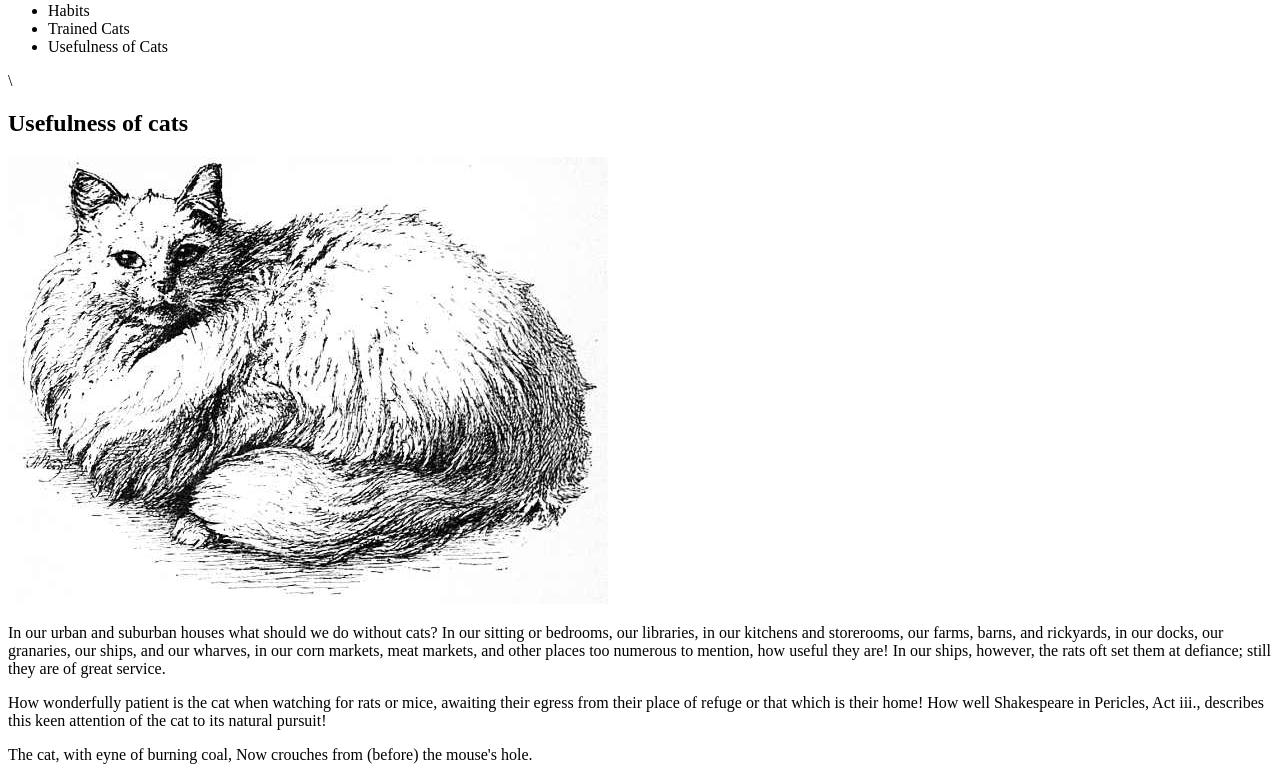
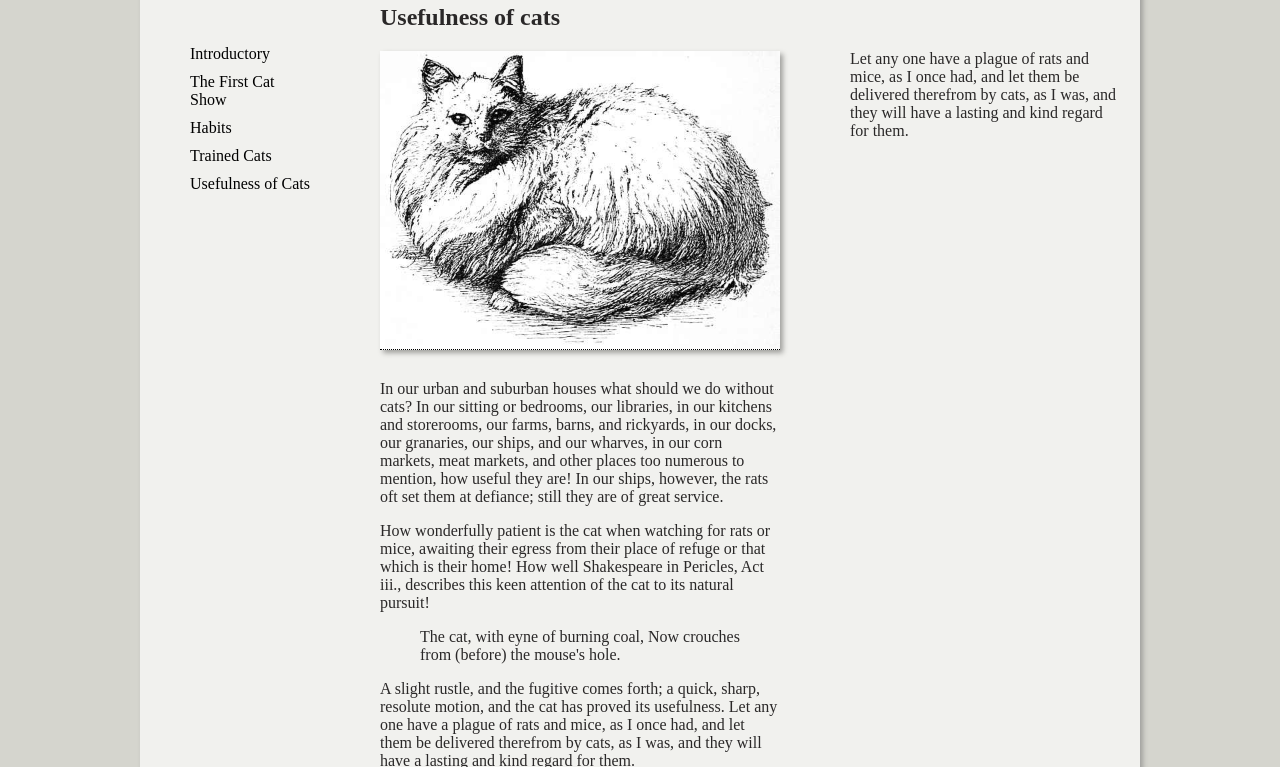
Before and after one commit to Sheps29/layouts, a plain HTML site: page Layout3.html in a window 1280 px wide. Shown: the part 114-881 px from the top of the page. Drawn offline with Linux system fonts and the light colour scheme; a web font is replaced by a local one.

Commit message:
new layouts

```diff
--- a/Layout3.html
+++ b/Layout3.html
@@ -1,35 +1,54 @@
 <!DOCTYPE html>
 <html>
+
 <head>
-        <title>Layout 3</title>
+    <title>Layout 3</title>
+    <link rel="stylesheet" href="style3.css">
+    <link rel="preconnect" href="https://fonts.googleapis.com">
+    <link rel="preconnect" href="https://fonts.gstatic.com" crossorigin>
+    <link href="https://fonts.googleapis.com/css2?family=Jaini&family=Permanent+Marker&display=swap" rel="stylesheet">
 </head>
+
 <body>
-    <header>
+    <header class="header">
         <h1>Extracts from "Our Cats, by Harrison Weir"</h1>
     </header>
-    <aside>
+    <article class="block">
         <div>
+            <nav>
                 <ul>
-                   <li>Introductory</li>
-                   <li>The First Cat Show</li>
-                   <li>Habits</li>
-                   <li>Trained Cats</li>
-                   <li>Usefulness of Cats</li>
+                    <li><a href="#">Introductory</a></li>
+                    <li><a href="#">The First Cat Show</a></li>
+                    <li><a href="#">Habits</a></li>
+                    <li><a href="#">Trained Cats</a></li>
+                    <li><a href="#">Usefulness of Cats</a></li>
                 </ul>
+            </nav>
+            <main>
+                <h2>Usefulness of cats</h2>
+                <div class="photo"><img src="./images/fluffy.jpg" alt="cat" class="img"></div>
+                <p>In our urban and suburban houses what should we do without cats? In our sitting or bedrooms, our
+                    libraries, in our kitchens and storerooms, our farms, barns, and rickyards, in our docks, our
+                    granaries, our ships, and our wharves, in our corn markets, meat markets, and other places too
+                    numerous to mention, how useful they are! In our ships, however, the rats oft set them at defiance;
+                    still they are of great service.</p>
+                <p>How wonderfully patient is the cat when watching for rats or mice, awaiting their egress from their
+                    place of refuge or that which is their home! How well Shakespeare in Pericles, Act iii., describes
+                    this keen attention of the cat to its natural pursuit!</p>
+                <blockquote>The cat, with eyne of burning coal, Now crouches from (before) the mouse's hole.
+                </blockquote>
+                <p>A slight rustle, and the fugitive comes forth; a quick, sharp, resolute motion, and the cat has
+                    proved its usefulness. Let any one have a plague of rats and mice, as I once had, and let them be
+                    delivered therefrom by cats, as I was, and they will have a lasting and kind regard for them.</p>
+            </main>
+            <aside>
+                <p>Let any one have a plague of rats and mice, as I once had, and let them be delivered therefrom by
+                    cats, as I was, and they will have a lasting and kind regard for them.</p>
+            </aside>
         </div>
-    </aside>
-    <main>\
-        <div>
-            <h2>Usefulness of cats</h2>
-            <img src="fluffy.jpg" alt="кот">
-            <p>In our urban and suburban houses what should we do without cats? In our sitting or bedrooms, our libraries, in our kitchens and storerooms, our farms, barns, and rickyards, in our docks, our granaries, our ships, and our wharves, in our corn markets, meat markets, and other places too numerous to mention, how useful they are! In our ships, however, the rats oft set them at defiance; still they are of great service.</p>
-            <p>How wonderfully patient is the cat when watching for rats or mice, awaiting their egress from their place of refuge or that which is their home! How well Shakespeare in Pericles, Act iii., describes this keen attention of the cat to its natural pursuit!</p>
-            <p>The cat, with eyne of burning coal, Now crouches from (before) the mouse's hole.</p>
-            <p>A slight rustle, and the fugitive comes forth; a quick, sharp, resolute motion, and the cat has proved its usefulness. Let any one have a plague of rats and mice, as I once had, and let them be delivered therefrom by cats, as I was, and they will have a lasting and kind regard for them.</p>
-        </div>
-    </main>
-    <aside>
-        <p>Let any one have a plague of rats and mice, as I once had, and let them be delivered therefrom by cats, as I was, and they will have a lasting and kind regard for them.</p>
-    </aside>
+    </article>
 </body>
+
 </html>
+
+</html>
--- /dev/null
+++ b/style.css
@@ -0,0 +1,66 @@
+body {
+	background-color: #abb5ab;
+	font-family: "Jaini", system-ui;
+	padding: 10px;
+}
+
+.header {
+	display: flex;
+	justify-content: center;
+	text-shadow: 2px 2px 4px rgb(73, 98, 73);
+}
+
+.block {
+	display: flex;
+	justify-content: center;
+}
+
+.block div {
+	padding: 10px;
+}
+
+.block ul {
+	list-style-type: none;
+	padding: 0;
+	font-size: 18px;
+}
+
+.block li {
+	margin-bottom: 10px;
+	padding: 5px 10px;
+}
+
+.block li:hover {
+	background-color: rgb(47, 108, 47);
+}
+
+.block a {
+	text-decoration: none;
+	color: blueviolet;
+}
+
+.block li:hover a {
+	color: aqua;
+}
+
+.block div {
+	display: flex;
+	gap: 30px;
+	max-width: 1200px;
+	background-color: rgb(204, 211, 211);
+}
+
+.block main {
+	max-width: 480px;
+}
+
+.block h3 {
+	text-decoration-line: overline;
+	text-decoration-color: rgb(47, 108, 47);
+}
+
+.block aside {
+	display: flex;
+	align-items: center;
+	max-width: 200px;
+}
--- /dev/null
+++ b/style2.css
@@ -0,0 +1,42 @@
+body {
+    background-color: rgb(204, 206, 208);
+    font-family: "Chakra Petch", sans-serif;
+}
+
+.header {
+    display: flex;
+    justify-content: center;
+}
+
+.block {
+    display: flex;
+    justify-content: center;
+
+}
+
+.block div {
+    display: flex;
+    gap: 30px;
+    max-width: 1200px;
+    background-color: rgb(228, 232, 236);
+    border-style: groove;
+}
+
+.block nav {
+    max-width: 350px;
+}
+
+nav>ul {
+    list-style-type: none;
+    padding: 150px 10px 100px 10px;
+}
+
+.block main {
+    max-width: 480px;
+}
+
+.block aside {
+    padding: 150px 10px 150px 10px;
+    max-width: 200px;
+    border-left: 5px solid rgb(105, 106, 108);
+}
--- /dev/null
+++ b/style3.css
@@ -0,0 +1,93 @@
+body {
+    background-color: rgb(213, 213, 206);
+
+}
+
+.header {
+    display: flex;
+    justify-content: center;
+    font-family: "Permanent Marker", cursive;
+}
+
+.block {
+    display: flex;
+    justify-content: center;
+}
+
+.block div {
+    display: flex;
+    gap: 60px;
+    justify-content: space-between;
+    max-width: 1000px;
+    margin-bottom: 30px;
+    background-color: rgba(254, 254, 252, 0.695);
+    color: #2a2828;
+    box-shadow: 3px 3px 5px rgb(160, 160, 157);
+}
+
+.block nav {
+    max-width: 350px;
+    padding: 35px 10px 210px 10px;
+}
+
+nav>ul {
+    list-style-type: none;
+}
+
+.block li {
+    padding-top: 10px;
+}
+
+li>a {
+    text-decoration: none;
+    color: #000;
+}
+
+a:hover {
+    font-size: 150%;
+}
+
+.block main {
+    max-width: 400px;
+}
+
+.img {
+    width: 400px;
+}
+
+.photo {
+    position: relative;
+    display: inline-block;
+    border-bottom: 1px dotted black;
+}
+
+.photo:hover::after {
+    content: "cat";
+    position: absolute;
+    top: 50%;
+    right: 100%;
+    margin-top: -5px;
+    border-width: 25px;
+    border-style: solid;
+    border-color: transparent black transparent transparent;
+    font-size: 24px;
+}
+
+.img::after {
+    position: absolute;
+    top: 50%;
+    right: 100%;
+    margin-top: -5px;
+    border-width: 5px;
+    border-style: solid;
+}
+
+.block aside {
+    max-width: 300px;
+}
+
+aside>p {
+    position: relative;
+    top: 50px;
+    padding: 0 15px 0 10px;
+}
--- /dev/null
+++ b/style5.css
@@ -0,0 +1,71 @@
+html,
+body {
+    height: 100%;
+}
+
+body {
+    background-color: rgb(190, 193, 196);
+    background-image: linear-gradient(gray, rgb(244, 244, 184));
+    font-family: Georgia, serif;
+}
+
+.header {
+    display: flex;
+    justify-content: center;
+    text-shadow: 2px 2px 5px rgb(60, 59, 59);
+    color: rgb(221, 221, 209);
+}
+
+.block {
+    display: flex;
+    justify-content: center;
+    color: rgb(85, 80, 80);
+}
+
+.wrapper {
+    display: flex;
+    justify-content: center;
+    flex-direction: column;
+    max-width: 1200px;
+}
+
+.block h2 {
+    display: flex;
+    justify-content: center;
+    padding: 10px 0 10px 0;
+    border-style: ridge;
+}
+
+.wrapper div {
+    display: flex;
+    justify-content: space-between;
+    flex-direction: row;
+    max-width: 1200px;
+}
+
+.left {
+    max-width: 300px;
+    margin-right: 30px;
+    padding: 35px 10px 0 10px;
+    background-color: rgba(222, 226, 230, 0.448);
+    box-shadow: 3px 3px 5px rgb(89, 87, 87);
+}
+
+.block main {
+    max-width: 500px;
+    margin-right: 30px;
+    padding-left: 10px;
+    color: #000;
+}
+
+.left~aside {
+    max-width: 300px;
+    padding: 35px 10px 0 10px;
+    background-color: rgba(222, 226, 230, 0.448);
+    box-shadow: 3px 3px 5px rgb(89, 87, 87);
+}
+
+.block footer {
+    margin-top: 20px;
+
+}
--- /dev/null
+++ b/style9.css
@@ -0,0 +1,109 @@
+* {
+	margin: 0;
+	padding: 0;
+}
+
+html {
+	height: 100%;
+}
+
+.article {
+	display: flex;
+	justify-content: center;
+}
+
+.block {
+	bottom: 10px;
+}
+
+.header {
+	display: flex;
+	justify-content: center;
+	flex-direction: column;
+}
+
+.header h1,
+.header h3 {
+	margin-bottom: 15px;
+}
+
+.separation {
+	margin: 20px 0;
+	padding: 0;
+	height: 0;
+}
+
+.block div {
+	display: flex;
+	justify-content: space-between;
+	height: 100%;
+	font-size: 24px;
+}
+
+.block aside {
+	max-width: 250px;
+	margin-right: 30px;
+	padding: 15px 15px 0 15px;
+	height: 100%;
+	background-color: rgb(223, 217, 210);
+}
+
+.block aside>h3 {
+	margin-bottom: 20px;
+}
+
+.block nav {
+	overflow: auto;
+}
+
+.block nav::-webkit-scrollbar {
+	display: none;
+}
+
+nav>ul {
+	list-style-type: none;
+}
+
+.block li {
+	padding-bottom: 10px;
+}
+
+.block li:hover {
+	padding: 10px 0;
+	background-color: rgb(102, 102, 222);
+}
+
+.block li:hover a {
+	color: fuchsia;
+}
+
+.block li>a {
+	text-decoration: none;
+	list-style-type: circle;
+	color: black;
+}
+
+.block main {
+	margin-left: 20px;
+	max-width: 600px;
+	margin: 10px 0;
+	height: 100%;
+}
+
+.wrapper {
+	height: 500px;
+	overflow: auto;
+}
+
+.wrapper::-webkit-scrollbar {
+	display: none;
+}
+
+.block article {
+	margin: 10px 0;
+}
+
+.article footer {
+	padding: 15px 0;
+	background-color: rgb(171, 161, 161);
+}
```
Also changed, not shown: Layout2.html (+30 -11 lines), layout1.html (+32 -19 lines), layout5.html (+26 -11 lines), layout9.html (+63 -20 lines), images/cat-mem.jpg (added), images/cat-ul.jpg (added), images/fluffy.jpg (renamed from fluffy.jpg), images/kotenok-ne-est.jpg (added), images/mause.jpeg (added), images/poster.jpg (added), images/scale.jpg (added).
